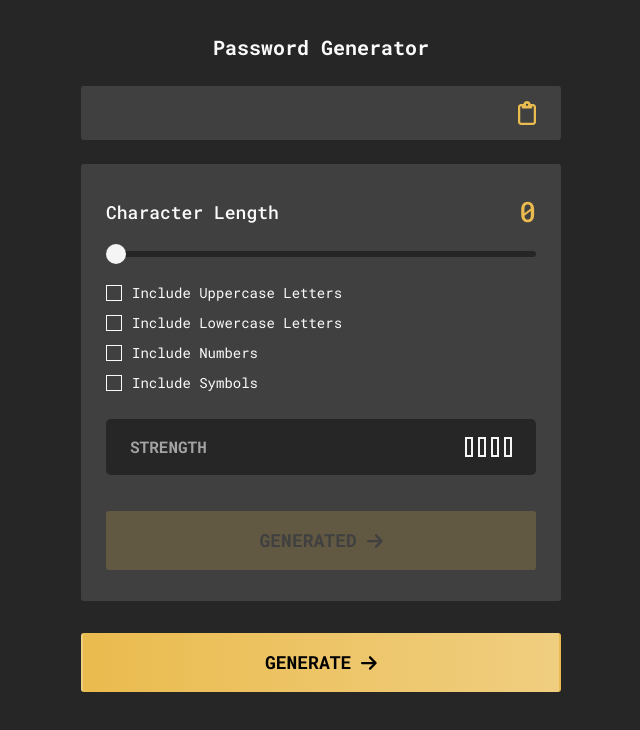
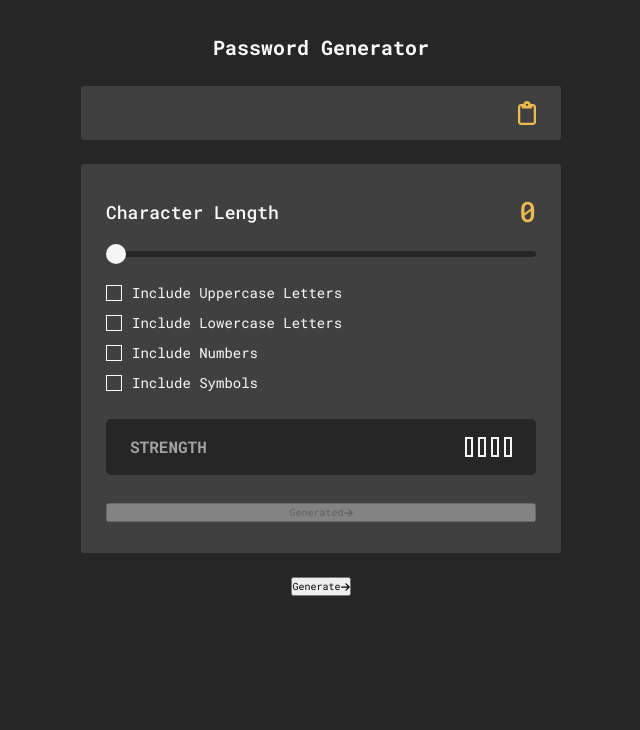
Before and after one commit to Oscargjane/password-generator-app, a React (Vite) app: page / in a window 1280 px wide. Shown: the top 730 px of the page, without its empty margins (319-959 px from the left). Built offline with nearby package versions, Linux system fonts and the light colour scheme; the HTML template or start-up script is replaced by a standard one.

Commit message:
refactor: added refactored button component to make it more modular and conditional styles for its different variants

```diff
--- a/src/components/UI/Button.jsx
+++ b/src/components/UI/Button.jsx
@@ -1,8 +1,19 @@
 import { StyledButton } from '../styles/Button.styled';
 
-function Button({ type = 'button', isDisabled, children }) {
+function Button({
+  type = 'button',
+  variant,
+  isDisabled,
+  children,
+  onCopyToClipboard,
+}) {
   return (
-    <StyledButton type={type} disabled={isDisabled}>
+    <StyledButton
+      name={variant}
+      type={type}
+      disabled={isDisabled}
+      onClick={onCopyToClipboard}
+    >
       {children}
     </StyledButton>
   );
--- a/src/components/styles/Button.styled.jsx
+++ b/src/components/styles/Button.styled.jsx
@@ -1,26 +1,30 @@
-import styled from 'styled-components';
+import styled, { css } from 'styled-components';
 
 export const StyledButton = styled.button`
-  width: 100%;
   display: flex;
   align-items: center;
   justify-content: center;
+  cursor: pointer;
+  transition: all 300ms ease-in-out;
+
+  // 1. Submit Variant button
+  ${props =>
+    props.name === 'submitBtn' &&
+    css`
+      // TODO: add spacing between btn and controls in another way to keep the btn component as reusable as possible
+      margin-top: 0.8rem;
       padding: 1.4rem 2.4rem;
-  // add spacing between btn and controls in another way to keep the btn component as reusable as possible
-  margin-top: 0.8rem;
       font-size: 1.8rem;
       font-weight: 700;
       text-transform: uppercase;
+      background: ${({ theme }) => theme.colors.primary_500};
       border: 2px solid transparent;
       border-radius: 0.3rem;
-  background: ${({ theme }) => theme.colors.primary_500};
       background: linear-gradient(
         90deg,
         rgba(234, 187, 78, 1) 0%,
         rgba(240, 206, 128, 1) 100%
       );
-  cursor: pointer;
-  transition: all 300ms ease-in-out;
 
       & > svg {
         padding-left: 1rem;
@@ -61,4 +65,32 @@ export const StyledButton = styled.button`
           border: 2px solid transparent;
         }
       }
+    `}
+
+  // 2. Clipboard Button Variant
+  ${props =>
+    props.name === 'clipboardBtn' &&
+    css`
+      margin-left: 1.2rem;
+      border: none;
+      background-color: transparent;
+      color: inherit;
+
+      &:hover,
+      &:focus {
+        color: ${({ theme }) => theme.colors.gray_200};
+      }
+    `}
 `;
+
+export const StyledClipboardBtnContainer = styled.div`
+  display: flex;
+  align-items: center;
+  justify-content: center;
+  color: ${({ theme }) => theme.colors.primary_500};
+
+  & > span {
+    display: ${({ isCopied }) => (isCopied ? 'inline-block' : 'none')};
+    font-size: 1.8rem;
+  }
+`;
```
Lines whose indentation alone changed are shown as unchanged.
